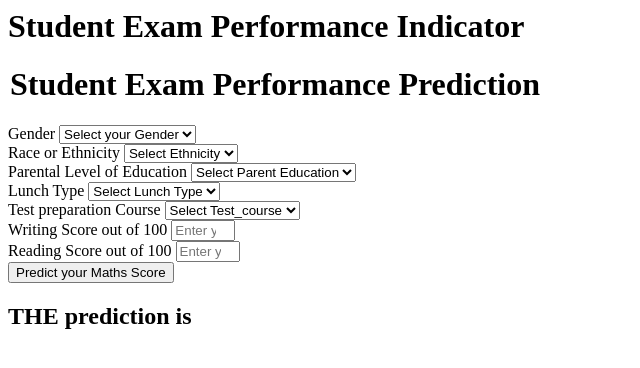
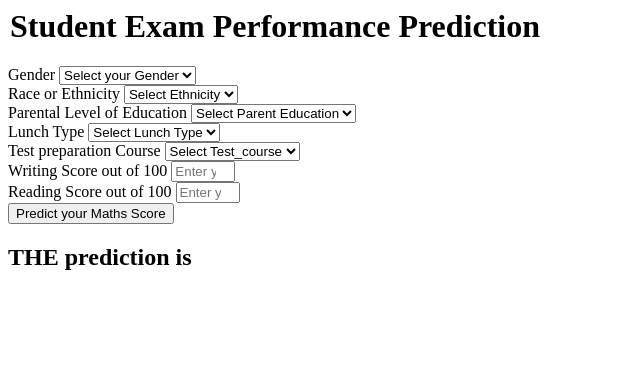
Before and after one commit to nathan-ayers/mlproject, a Flask app: page /predictdata in a window 1280 px wide. Shown: the top 368 px of the page, without its empty margins (0-640 px from the left). Run offline with Flask 3, Linux system fonts and the light colour scheme.

Commit message:
updated readme

```diff
--- a/templates/home.html
+++ b/templates/home.html
@@ -1,7 +1,6 @@
 <html>
 <body>
     <div class="login">
-       <h1>Student Exam Performance Indicator</h1>
 
        <form action="{{ url_for('predict_datapoint')}}" method="post">
         <h1>
```
Also changed, not shown: README.md.
